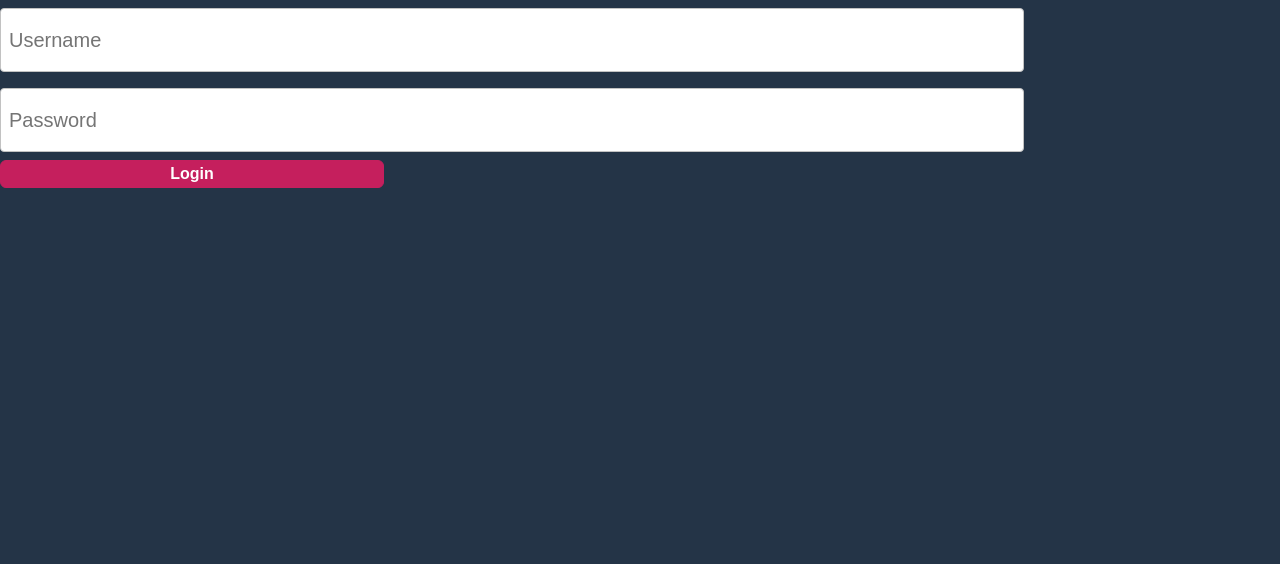
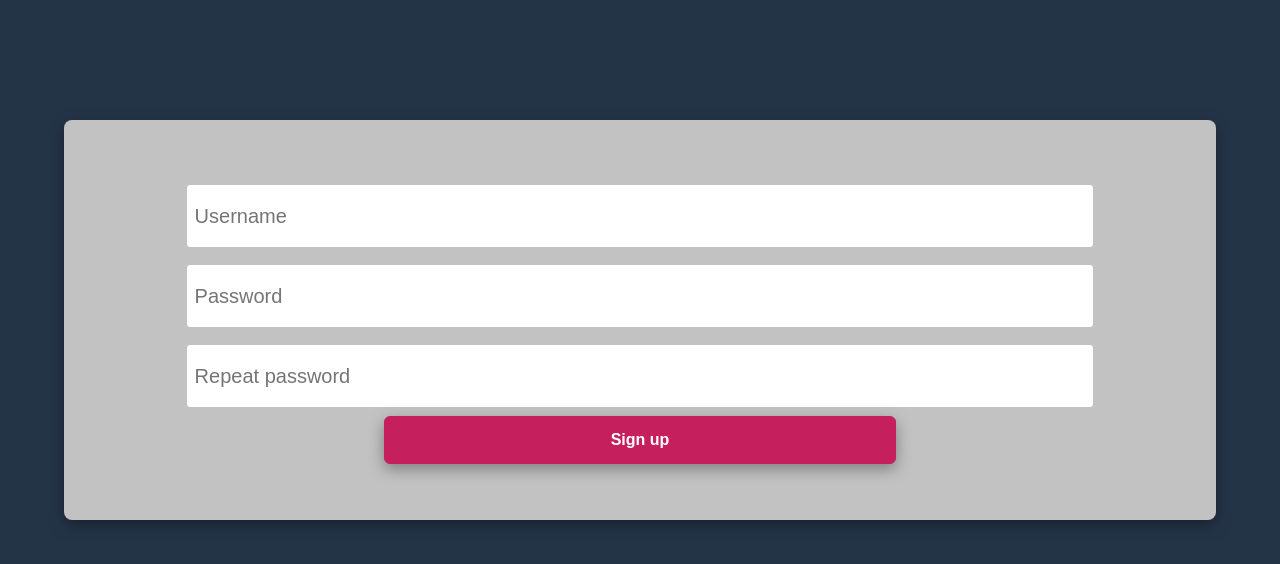
Before and after one commit to Caresle-Archive/citter, a React (Create React App) app in the folder client/: page / in a window 1280 px wide. Shown: the top 564 px of the page. Built offline with nearby package versions, Linux system fonts and the light colour scheme.

Commit message:
Add login and signup page

```diff
--- a/client/src/App.jsx
+++ b/client/src/App.jsx
@@ -10,7 +10,7 @@ import BottomBar from "./components/NavBar/BottomBar/BottomBar.jsx"
 import ProfilePage from "./components/ProfilePage/ProfilePage.jsx"
 import SideBar from './components/NavBar/SideBar/SideBar.jsx'
 import NewCitter from "./components/Content/NewCitter/NewCitter.jsx"
-import LoginPage from "./components/Forms/LoginPage"
+import SignUp from "./components/Forms/SignUp.jsx"
 
 // import methods
 import { getFeed, addCitter } from './helpers'
@@ -94,7 +94,7 @@ const App = () => {
     }
   })
   const login = true
-  if (login) return <LoginPage />
+  if (login) return <SignUp />
   if (!sideBar && !profilePage && feed && !citterMessage) {
     return (
       <main>
--- a/client/src/components/Buttons/BtnPrimarySmall.css
+++ b/client/src/components/Buttons/BtnPrimarySmall.css
@@ -6,7 +6,8 @@
 	padding: 4px;
 	font-size: 1rem;
 	font-weight: 700;
-	width: 30%;
+	width: 45%;
+	height: 48px;
 	margin: 0 auto;
 }
 
@@ -14,3 +15,7 @@
 	cursor: pointer;
 	filter: brightness(125%);
 }
+
+.btn-box-shadow {
+	box-shadow: rgba(0, 0, 0, 0.35) 0px 5px 15px;
+}
--- a/client/src/components/Buttons/BtnPrimarySmall.jsx
+++ b/client/src/components/Buttons/BtnPrimarySmall.jsx
@@ -1,6 +1,16 @@
 import './BtnPrimarySmall.css'
 
-const BtnPrimarySmall = ({text, type}) => {
+const BtnPrimarySmall = ({text, type, boxShadow}) => {
+	if (boxShadow) {
+		return (
+			<button
+				className="btn-primary-small btn-box-shadow"
+				type={type}
+			>
+				{text}
+			</button>
+		)
+	}
 	return (
 		<button
 			className="btn-primary-small"
--- /dev/null
+++ b/client/src/components/Forms/Form.css
@@ -0,0 +1,18 @@
+.form-container {
+	display: flex;
+	height: 80vh;
+	align-items: center;
+}
+
+.form-card {
+	background-color: var(--gray);
+	width: 90%;
+	height: 50vh;
+	margin: 1rem auto;
+	padding: 8px;
+	border-radius: 8px;
+	display: flex;
+	flex-direction: column;
+	justify-content: center;
+	box-shadow: rgba(0, 0, 0, 0.35) 0px 5px 15px;
+}
--- a/client/src/components/Forms/LoginPage.jsx
+++ b/client/src/components/Forms/LoginPage.jsx
@@ -1,9 +1,11 @@
 import BtnPrimarySmall from "../Buttons/BtnPrimarySmall"
 import InputNormal from "../Input/InputNormal"
+import './Form.css'
 
 const LoginPage = () => {
 	return (
-		<form>
+		<div className="form-container">
+			<form className="form-card">
 				<InputNormal
 					type="text"
 					placeholder="Username"
@@ -16,8 +18,9 @@ const LoginPage = () => {
 					id="password-input"
 					name="passwordInput"
 					/>
-			<BtnPrimarySmall text="Login" type={"submit"} />
+				<BtnPrimarySmall boxShadow={true} text="Login" type={"submit"} />
 			</form>
+		</div>
 	)
 }
 
--- /dev/null
+++ b/client/src/components/Forms/SignUp.jsx
@@ -0,0 +1,33 @@
+import InputNormal from '../Input/InputNormal'
+import BtnPrimarySmall from '../Buttons/BtnPrimarySmall'
+import './Form.css'
+
+const SignUp = () => {
+	return (
+		<div className="form-container">
+			<form className="form-card">
+				<InputNormal
+					type="text"
+					placeholder="Username"
+					id="username-input"
+					name="usernameInput"
+				/>
+				<InputNormal
+					type="password"
+					placeholder="Password"
+					id="password-input"
+					name="passwordInput"
+				/>
+				<InputNormal
+					type="password"
+					placeholder="Repeat password"
+					id="password-input-2"
+					name="passwordInput2"
+				/>
+				<BtnPrimarySmall boxShadow={true} text="Sign up" type={"submit"} />
+			</form>
+		</div>
+	)
+}
+
+export default SignUp
```
Lines whose indentation alone changed are shown as unchanged.
